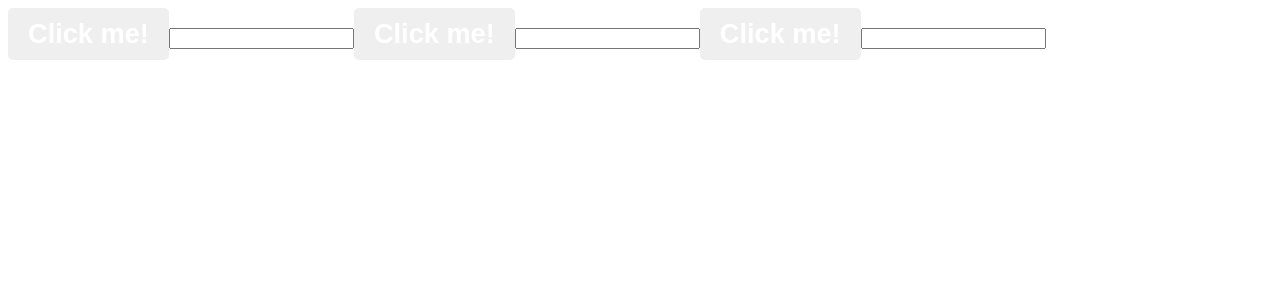
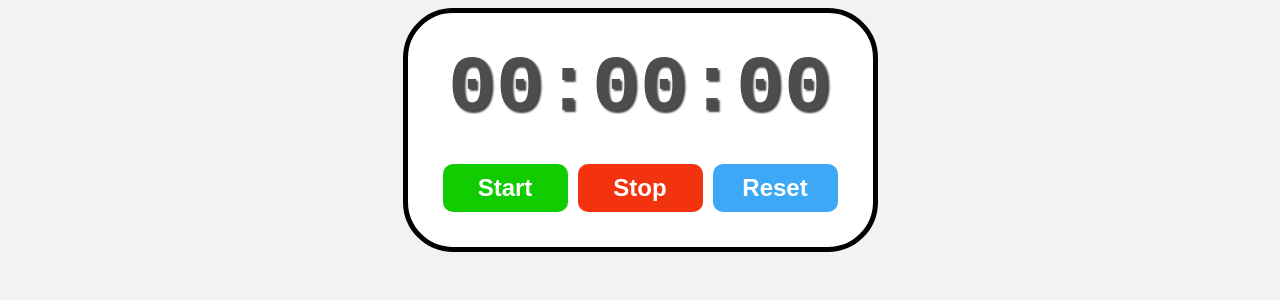
Before and after one commit to magobryan81/react, a React (Vite) app: page / in a window 1280 px wide. Shown: the top 300 px of the page. Built offline with nearby package versions, Linux system fonts and the light colour scheme.

Commit message:
add stopwatch program

```diff
--- a/src/App.jsx
+++ b/src/App.jsx
@@ -18,6 +18,7 @@
 import DigitalClock from './DigitalClock.jsx';
 import ComponentA from './ComponentA.jsx';
 import UseRef from './UseRef.jsx';
+import Stopwatch from './Stopwatch.jsx';
 function App() {
   // const fruits = [{id: 1, name: 'apple', calories: 105},
   //   {id: 2, name: 'orange', calories: 85},
@@ -30,7 +31,7 @@
     // <Main />
     // </>
     <>
-    <UseRef />
+    <Stopwatch />
 
     </>
   );
--- /dev/null
+++ b/src/Stopwatch.jsx
@@ -0,0 +1,64 @@
+import React, {useState,  useEffect, useRef} from 'react';
+
+export default function Stopwatch() {
+
+    const [isRunning, setIsRunning] = useState(false);
+    const [elapsedTime, setElapsedTime] =  useState(0);
+    const intervalIdRef = useRef(null);
+    const startTimeRef = useRef(0);
+
+    useEffect(() => {
+
+        if(isRunning) {
+            intervalIdRef.current = setInterval(() => {
+                setElapsedTime(Date.now() - startTimeRef.current);
+            }, 10);
+        }
+
+        return () => {
+            clearInterval(intervalIdRef.current);
+        }
+
+    }, [isRunning]);
+
+    function start() {
+        setIsRunning(true);
+        startTimeRef.current = Date.now() - elapsedTime;
+
+    }
+
+    function stop() {
+        setIsRunning(false);
+    }
+
+    function reset(){
+        setElapsedTime(0);
+        setIsRunning(false);
+    }
+
+    function formatTime() {
+
+        let hours = Math.floor(elapsedTime / (1000 * 60 * 60));
+        let minutes = Math.floor(elapsedTime / (1000 * 60) % 60);
+        let seconds = Math.floor(elapsedTime / (1000) % 60);
+        let milliseconds = Math.floor((elapsedTime % 1000) / 10);
+
+        hours = String(hours).padStart(2, "0");
+        minutes = String(minutes).padStart(2, "0");
+        seconds = String(seconds).padStart(2, "0");
+        milliseconds = String(milliseconds).padStart(2, "0");
+
+        return `${minutes}:${seconds}:${milliseconds}`;
+    }
+
+    return(
+        <div className='stopwatch'>
+            <div className="display">{formatTime()}</div>
+            <div className="controls">
+                <button onClick={start} className='start-button'>Start</button>
+                <button onClick={stop} className='stop-button'>Stop</button>
+                <button onClick={reset} className='reset-button'>Reset</button>
+            </div>
+        </div>
+    )
+}
--- a/src/index.css
+++ b/src/index.css
@@ -9,7 +9,7 @@
   display: inline-block;
 } */
 
-.to-do-list {
+/* .to-do-list {
   font-family: Arial, sans-serif;
   text-align: center;
   margin-top: 100px
@@ -84,4 +84,67 @@
   padding: 8px 12px;
   font-size: 1.4rem;
   margin-left: 10px;
+} */
+
+body {
+    display: flex;
+    flex-direction: column;
+    align-items: center;
+    background-color: hsl(0, 0%, 95%);
 }
+
+.stopwatch {
+  display: flex;
+  flex-direction: column;
+  align-items: center;
+  border: 5px solid black;
+   border-radius: 50px;
+   background-color: white;
+   padding: 30px;
+}
+
+.display {
+  font-size: 5rem;
+  font-family: monospace;
+  font-weight: bold;
+  color: hsl(0, 0%, 30%);
+  text-shadow: 2px 2px 2px hsla(0, 0%, 0%, 0.75);
+  margin-bottom: 25px;
+}
+
+.controls button {
+  font-size: 1.5rem;
+  font-weight: bold;
+  padding: 10px 20px;
+  margin: 5px;
+  min-width: 125px;
+  border: none;
+  border-radius: 10px;
+  cursor: pointer;
+  color: white;
+  transition: background-color 0.5s ease;
+}
+
+.start-button {
+   background-color: hsl(115, 100%, 40%);
+}
+
+.start-button:hover {
+   background-color: hsl(115, 100%, 35%);
+}
+
+.stop-button {
+   background-color: hsl(10, 90%, 50%);
+}
+
+.stop-button:hover {
+   background-color: hsl(10, 90%, 45%);
+}
+
+.reset-button {
+   background-color: hsl(205, 90%, 60%);
+}
+
+.reset-button:hover {
+   background-color: hsl(205, 100%, 55%);
+}
```
